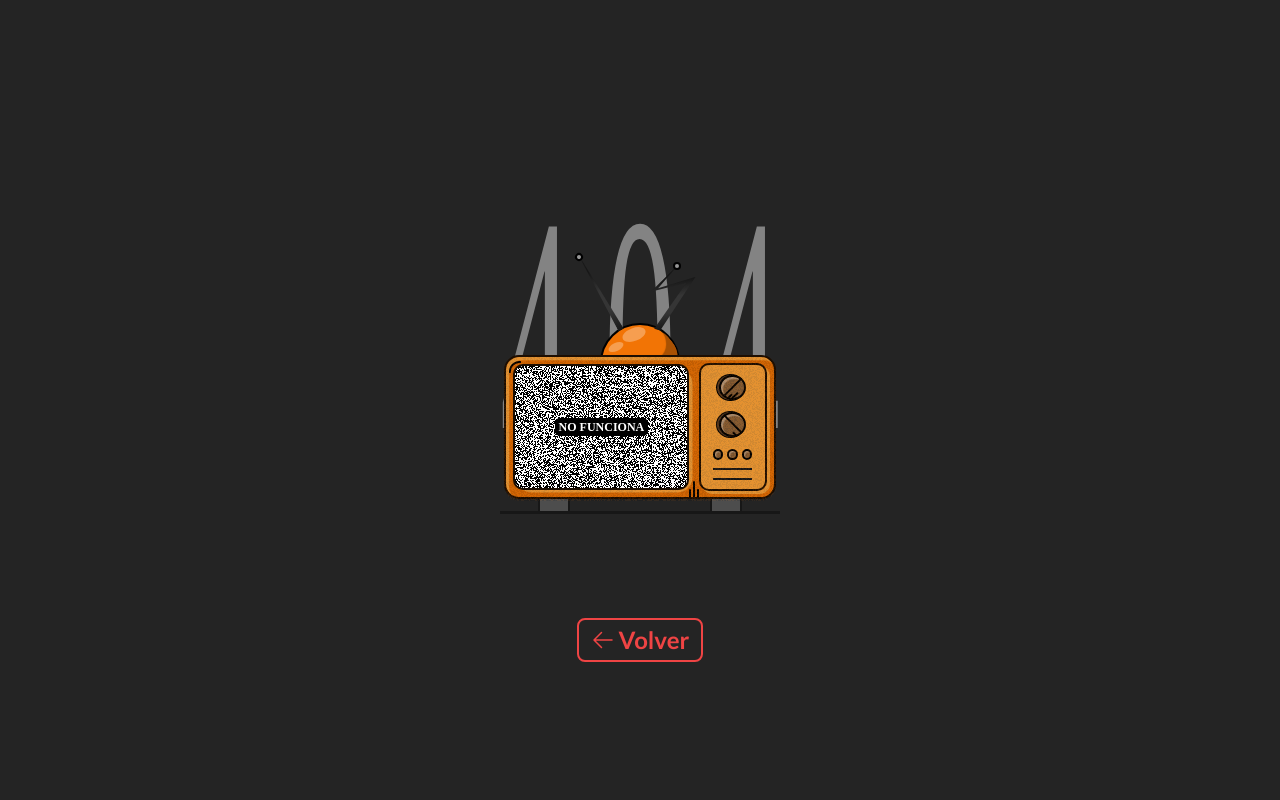
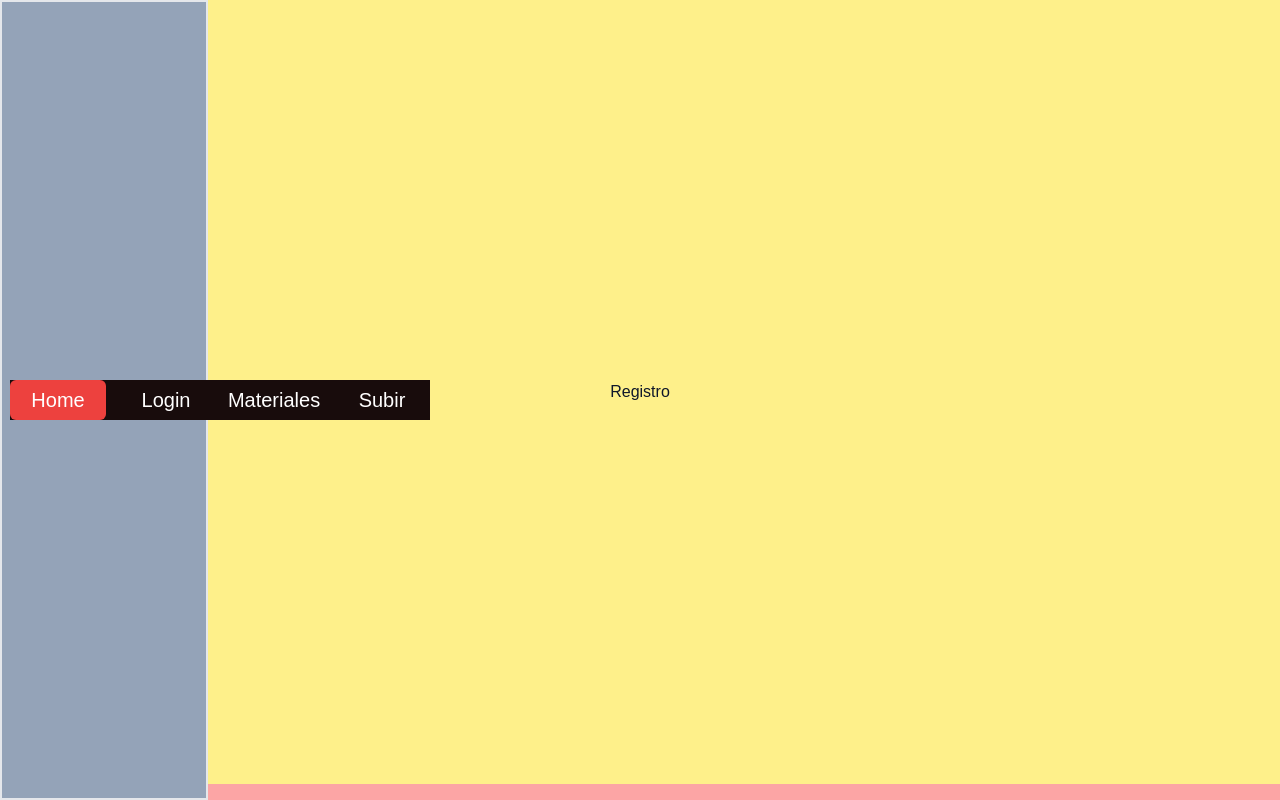
Before and after one commit to guillenec/rukawe-app, a React (Vite) app: page /carga in a window 1280 px wide. Built offline with nearby package versions, Linux system fonts and the light colour scheme; a web font is replaced by a local one.

Commit message:
feat: route

```diff
--- a/src/App.css
+++ b/src/App.css
@@ -1,6 +1,6 @@
 #root {
   max-width: 1280px;
   margin: auto;
-  padding: 2rem;
+  /* padding: 2rem; */
   text-align: center;
 }
--- a/src/App.jsx
+++ b/src/App.jsx
@@ -1,19 +1,15 @@
-import { useState } from "react"
 import './App.css'
+import Contain from "./layouts/contain/Contain"
+import RoutesApp from './routes/routes'
 
 function App() {
-  const [count, setCount] = useState(0)
 
   return (
-    <>
-     <header></header>
-     <main>
-      <h1 className="text-3xl font-bold underline">
-      Hello world!
-      </h1>
-     </main>
-      <footer></footer>
-    </>
+
+    <Contain>
+      <RoutesApp />
+    </Contain>
+
   )
 }
 
--- a/src/error-page.jsx
+++ b/src/error-page.jsx
@@ -6,7 +6,7 @@ export default function ErrorPage() {
   console.error(error);
 
   return (
-    <div className="w-full h-screen flex flex-col justify-center items-center lg:min-h-screen">
+    <div className="errorPage w-full h-screen flex flex-col justify-center items-center lg:min-h-screen">
       <ErrorSection />
     </div>
   );
--- /dev/null
+++ b/src/layouts/contain/Contain.jsx
@@ -0,0 +1,30 @@
+import React from 'react'
+import { Link } from 'react-router-dom'
+
+const Contain = ({ children }) => {
+
+  const personalLnk = "h-10 w-24 flex justify-center items-center p-4 hover:bg-color_custom2 hover:text-color_custom4 transition-colors ease-linear duration-300 z-10"
+
+  return (
+    <div className="w-full h-screen bg-red-300 flex flex-col justify-start items-start overflow-hidden gap-4">
+      <header className='fixed w-full h-[80px] lg:w-52 lg:h-full bg-slate-800 text-white  text-base '>
+        <nav className='naviMenu w-full h-full flex flex-row justify-start items-center flex-nowrap p-2 gap-3 bg-slate-400 text-xl font-titulo apitalize font-medium border-2'>
+          <section className='bg-[#180C0C] flex flex-nowrap justify-start items-center gap-3'>
+            <div className={`activeButton absolute left-2.2 bg-color_custom3 h-10 w-24 z-0 rounded-md `}> </div>
+            <Link to={'/'} className={`${personalLnk}`} >Home</Link>
+            <Link to={'/login'} className={`${personalLnk}`} >Login</Link>
+            <Link to={'/materiales'} className={`${personalLnk}`} >Materiales</Link>
+            <Link to={'/carga'} className={`${personalLnk}`} >Subir</Link>
+          </section>
+        </nav>
+        <section></section>
+      </header>
+      <main className='bg-yellow-200 w-full h-full flex justify-center items-center text-slate-900'>
+        {children}
+      </main>
+      <footer></footer>
+    </div>
+  )
+}
+
+export default Contain
--- a/src/main.jsx
+++ b/src/main.jsx
@@ -1,39 +1,15 @@
-import { StrictMode } from 'react'
 import { createRoot } from 'react-dom/client'
-import {
-  createBrowserRouter,
-  RouterProvider,
-} from "react-router-dom";
+import "./index.css";
+import App from './App.jsx';
+import { BrowserRouter } from 'react-router-dom'
+import Home from './pages/Home/Home.jsx';
+import Materiales from './pages/Materiales/Materiales.jsx';
+import Login from './pages/Login/Login.jsx';
 import ErrorPage from './error-page.jsx';
-import "./index.css";
-import Home from './pages/Home/Home.jsx';
-import Login from './pages/Login/Login.jsx';
-import Materiales from './pages/Materiales/Materiales.jsx';
 
-const router = createBrowserRouter([
-  {
-    path: "/",
-    element: <Home />,
-    errorElement: <ErrorPage />,
-  },
-  {
-    path: "/materiales",
-    element: <Materiales />,
-  },
-  {
-    path: "/usuario",
-    element: <div>Seccion Usuario</div>,
-  },
-  {
-    path: "/login",
-    element: <Login />,
-  },
-]);
 
 createRoot(document.getElementById('root')).render(
-  <StrictMode>
-    <RouterProvider router={router} />
-
-    {/* <App /> */}
-  </StrictMode>,
+  <BrowserRouter>
+    <App />
+  </BrowserRouter>,
 )
--- a/src/pages/Home/Home.jsx
+++ b/src/pages/Home/Home.jsx
@@ -1,35 +1,14 @@
 import React, { useEffect, useState } from 'react'
-import { Link } from 'react-router-dom'
 import { BeakerIcon } from '@heroicons/react/24/solid'
 
 const Home = () => {
-  const [activeIndex, setActiveIndex] = useState()
 
-  useEffect(() => {
-    console.log(activeIndex)
-  }, [activeIndex])
+  return (
+    <>
+      <h1 className="text-red text-2xl font-titulo flex gap-1 justify-center items-center">
+        <BeakerIcon className="size-6 text-blue-500" />home</h1>
+    </>
 
-
-  const personalLnk = "h-10 w-24 flex justify-center items-center p-4 hover:bg-color_custom2 hover:text-color_custom4 transition-colors ease-linear duration-300 z-10"
-  return (
-    <div className="w-full h-screen bg-red-300 flex flex-col justify-start items-start overflow-hidden gap-4">
-      <header className='fixed w-full h-[80px] lg:w-52 lg:h-full bg-slate-800 text-white  text-base '>
-        <nav className='naviMenu w-full h-full flex flex-row justify-start items-center flex-nowrap p-2 gap-3 bg-slate-400 text-xl font-titulo apitalize font-medium border-2'>
-          <section className='bg-[#180C0C] flex flex-nowrap justify-start items-center gap-3'>
-            <div className={`activeButton absolute left-2.2 bg-color_custom3 h-10 w-24 z-0 rounded-md `}> </div>
-            <Link to={'/'} className={`${personalLnk}`} onClick={setActiveIndex(1)}>Home</Link>
-            <Link to={'/login'} className={`${personalLnk}`} onClick={setActiveIndex(2)}>Login</Link>
-            <Link to={'/materiales'} className={`${personalLnk}`} onClick={setActiveIndex(3)}>Materiales</Link>
-            <Link to={'/carga'} className={`${personalLnk}`} onClick={setActiveIndex(4)}>Subir</Link>
-          </section>
-        </nav>
-        <section></section>
-      </header>
-      <main className='w-full h-full lg:w-[calc(100vw-210px)] left-auto ml-auto p-5 flex justify-center items-center bg-white'>
-        <h1 className="text-red text-2xl font-titulo">home</h1>
-        <BeakerIcon className="size-6 text-blue-500" />
-      </main>
-    </div>
   )
 }
 
--- a/src/routes/routes.jsx
+++ b/src/routes/routes.jsx
@@ -0,0 +1,31 @@
+import React from 'react'
+import { Route, Routes } from 'react-router-dom';
+import Home from '../pages/Home/Home';
+import ErrorPage from '../error-page';
+import Materiales from '../pages/Materiales/Materiales';
+import Login from '../pages/Login/Login';
+
+
+const RoutesApp = () => {
+  const logged = false // luego lo traemos desde un estado
+
+  return (
+    <Routes>
+      <Route
+        path="/"
+        loader={() => {
+          something.that.throws.an.error();
+        }}
+        element={<Home />}
+        errorElement={<ErrorPage />}
+      />
+      <Route path="/materiales" element={<Materiales />} />
+      <Route path="/usuario" element={<div>Seccion Usuario</div>} />
+      <Route path="/login" element={<Login />} />
+      <Route path="/carga" element={<div>Registro</div>} />
+      <Route path='*' element={<ErrorPage />} />
+    </Routes>
+  )
+}
+
+export default RoutesApp
```
Also changed, not shown: package.json (line endings or trailing spaces), 1 other file (tests, documents, lock files or other folders).
